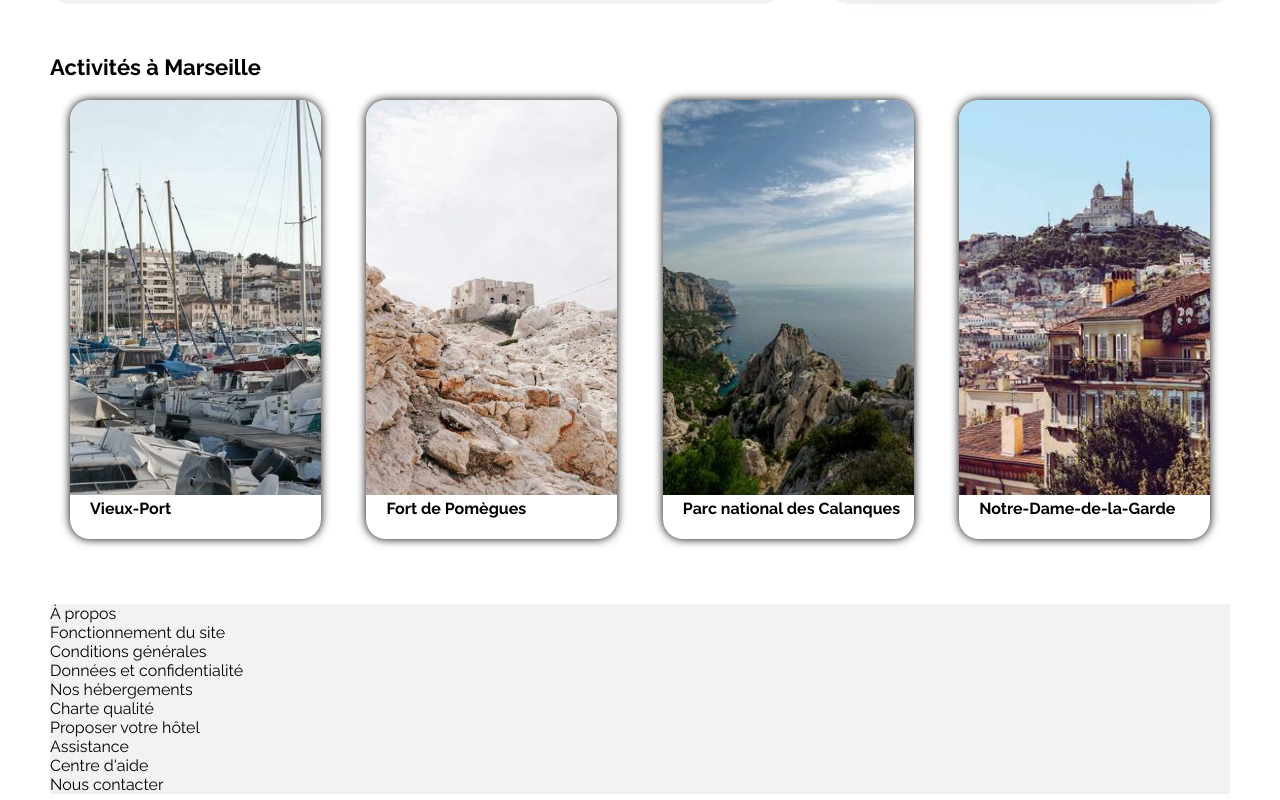
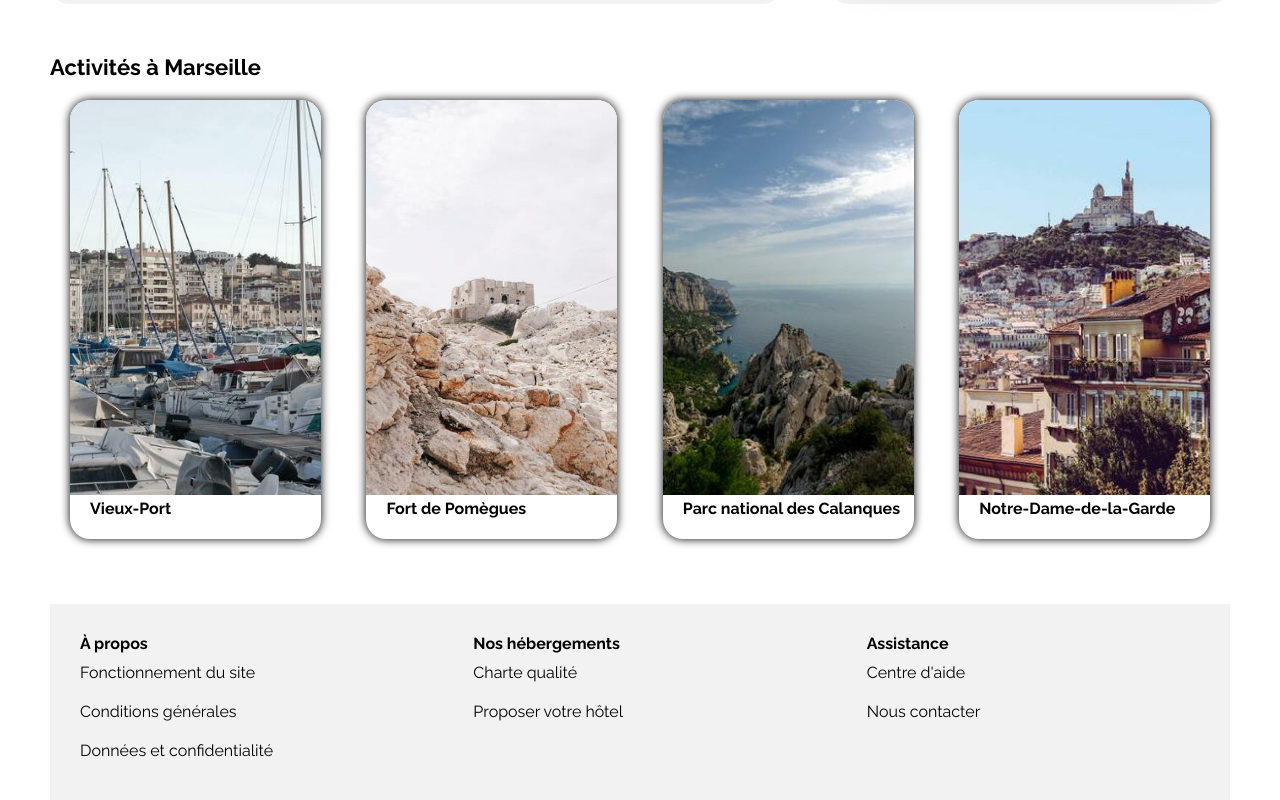
Before and after one commit to edmichel2002/booki-starter-code-master, a plain HTML site: page index.html in a window 1280 px wide. Shown: the part 960-1760 px from the top of the page. Drawn offline with Linux system fonts and the light colour scheme.

Commit message:
first-word

```diff
--- a/css/style.css
+++ b/css/style.css
@@ -425,7 +425,7 @@ footer {
     margin-top: 65px;
 }
 
-.footer-contenu {
+.footer-container {
     /* je dis a mon conteneur de faire 1440px MAX de largeur */
     max-width: 1440px;
     /* pour que mes element soit centré */
@@ -436,28 +436,28 @@ footer {
     align-items: flex-start;
 }
 
-.footer-contenu h4 {
+.footer-container h4 {
     /* je mets un ecart en dessous de mes titres */
     padding-bottom: 10px;
 }
 
-.footer-contenu ul {
+.footer-container ul {
     /* j'enleve mes points sur mes liste */
     list-style-type: none;
 }
 
-.footer-contenu ul li {
+.footer-container ul li {
     /* je mets un ecart entre mes liste en haut en bas mais pas a gaucher ni a droite  */
     padding: 10px 0px;
 }
 
-.bloc-contenu {
+.block-content {
     /* je dis a mes bloc de prend % du footer */
     width: 100%;
     padding: 30px;
 }
 
-.titre-chapeau {
+.first-word {
     display: flex;
     font-weight: 600;
     gap: 10px;
```
